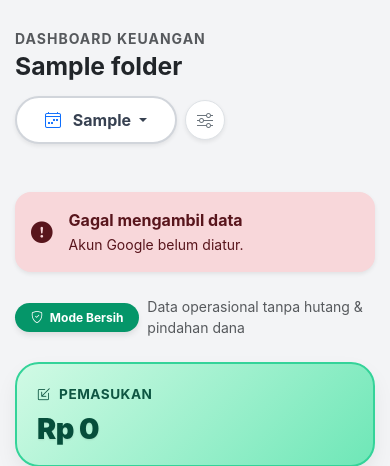
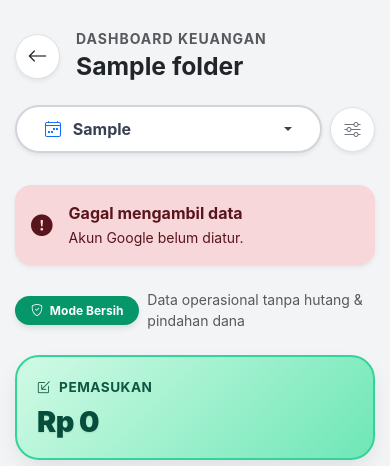
Before and after one commit to esasae023/money-management, a Flask app: page /folder/1/dashboard in a window 390 px wide. Shown: the top 466 px of the page. Run offline with Flask 3, Linux system fonts and the light colour scheme; a user stored in the database is signed in; tables that the repository leaves empty hold one stand-in row (values such as "Sample post").

Commit message:
Add back button in dashboard

```diff
--- a/static/css/dashboard.css
+++ b/static/css/dashboard.css
@@ -252,3 +252,80 @@ body {
 
 .chart-container-fix { position: relative; width: 100%; height: 100%; transform: translateZ(0); }
 canvas { transform: translateZ(0); will-change: transform, opacity; }
+
+/* =========================================
+   [NEW] HEADER LAYOUT FIXES
+   ========================================= */
+
+/* 1. Container Header Utama */
+.dashboard-header-wrapper {
+    display: flex;
+    justify-content: space-between; /* Jarak maksimal kiri-kanan */
+    align-items: center;
+    width: 100%; /* Wajib full width agar tidak mengumpul ke kiri */
+    margin-bottom: 2rem;
+    margin-top: 1rem;
+    gap: 1rem; /* Jarak antar elemen jika layar sempit */
+}
+
+/* 2. Bagian Kiri (Tombol Back + Judul) */
+.header-left {
+    display: flex;
+    align-items: center;
+    gap: 1rem; /* Jarak antara tombol back dan teks judul */
+    flex: 1; /* Mengambil ruang sisa agar judul tidak terpotong */
+}
+
+/* 3. Bagian Kanan (Dropdown + Config) */
+.header-right {
+    display: flex;
+    align-items: center;
+    gap: 0.5rem;
+}
+
+/* 4. FIX TOMBOL KEMBALI (Supaya Bulat Sempurna, Tidak Oval) */
+.btn-circle-fix {
+    width: 45px !important;
+    height: 45px !important;
+    min-width: 45px !important; /* Mencegah penyusutan */
+    min-height: 45px !important;
+
+    padding: 0 !important; /* Hilangkan padding teks */
+    border-radius: 50% !important;
+
+    display: flex !important;
+    align-items: center;
+    justify-content: center;
+    flex-shrink: 0; /* KUNCI: Jangan biarkan flexbox menekan tombol ini */
+}
+
+/* --- MOBILE RESPONSIVE TWEAKS --- */
+@media (max-width: 768px) {
+    /* Di HP, header jadi atas-bawah */
+    .dashboard-header-wrapper {
+        flex-direction: column;
+        align-items: flex-start; /* Rata kiri */
+        gap: 1.5rem;
+    }
+
+    /* Judul di HP bisa memanjang penuh */
+    .header-left {
+        width: 100%;
+    }
+
+    /* Kontrol Kanan di HP jadi Full Width agar rapi */
+    .header-right {
+        width: 100%;
+        justify-content: space-between; /* Dropdown di kiri, Config di kanan */
+    }
+
+    /* Tombol dropdown di HP jadi full width mengisi ruang */
+    .header-right .dropdown {
+        flex-grow: 1;
+    }
+    .header-right .dropdown button {
+        width: 100%;
+        justify-content: space-between; /* Teks kiri, panah kanan */
+        display: flex;
+    }
+}
--- a/templates/dashboard.html
+++ b/templates/dashboard.html
@@ -5,47 +5,53 @@
 <link rel="stylesheet" href="https://cdn.jsdelivr.net/npm/bootstrap-icons@1.11.0/font/bootstrap-icons.css">
 
 <style>
-    /* 1. Aturan Margin Section Terakhir */
-    .no-margin-bottom {
-        margin-bottom: 0 !important;
-        padding-bottom: 0 !important;
-    }
-
-    /* 2. Pengatur Jarak Bawah (Spacer) */
-    .bottom-spacer-force {
-        /* Desktop: Tipis (20px) */
-        height: 20px !important;
-        display: block;
-    }
-
-    /* Mobile: Dikecilkan drastis dari 85px menjadi 30px */
-    @media (max-width: 768px) {
-        .bottom-spacer-force {
-            height: 30px !important; /* UPDATE: Lebih Rapat */
-        }
-    }
+    .no-margin-bottom { margin-bottom: 0 !important; padding-bottom: 0 !important; }
+    .bottom-spacer-force { height: 20px !important; display: block; }
+    @media (max-width: 768px) { .bottom-spacer-force { height: 30px !important; } }
 </style>
 {% endblock %}
 
 {% block content %}
-<div class="d-flex justify-content-between align-items-center mb-5 mt-3">
-    <div>
-        <h6 class="text-uppercase text-muted mb-1 small fw-bold" style="letter-spacing: 1px;">Dashboard Keuangan</h6>
-        <h2 class="fw-bold text-dark m-0">{{ folder.name }}</h2>
+
+<div class="dashboard-header-wrapper">
+
+    <div class="header-left">
+        <a href="{{ url_for('select_year') }}"
+           class="btn btn-white bg-white shadow-sm border btn-circle-fix hover-scale"
+           title="Kembali ke Pilih Tahun">
+            <i class="bi bi-arrow-left text-dark fs-5"></i>
+        </a>
+
+        <div>
+            <h6 class="text-uppercase text-muted mb-1 small fw-bold" style="letter-spacing: 1px;">
+                Dashboard Keuangan
+            </h6>
+            <h2 class="fw-bold text-dark m-0 text-truncate">
+                {{ folder.name }}
+            </h2>
+        </div>
     </div>
 
-    <div class="d-flex align-items-center gap-2">
+    <div class="header-right">
         <div class="dropdown">
-            <button class="btn btn-white bg-white shadow-sm dropdown-toggle" type="button" data-bs-toggle="dropdown">
-                <i class="bi bi-calendar4-week me-2 text-primary"></i> {{ selected_month }}
+            <button class="btn btn-white bg-white shadow-sm dropdown-toggle d-flex align-items-center" type="button" data-bs-toggle="dropdown">
+                <span><i class="bi bi-calendar4-week me-2 text-primary"></i> {{ selected_month }}</span>
             </button>
-            <ul class="dropdown-menu shadow border-0 rounded-4 mt-2">
+            <ul class="dropdown-menu shadow border-0 rounded-4 mt-2 w-100">
                 {% for sheet in sheet_list %}
-                <li><a class="dropdown-item py-2 px-3" href="{{ url_for('dashboard', folder_id=folder.id, month=sheet) }}">{{ sheet }}</a></li>
+                <li>
+                    <a class="dropdown-item py-2 px-3 {% if sheet == selected_month %}fw-bold active{% endif %}"
+                       href="{{ url_for('dashboard', folder_id=folder.id, month=sheet) }}">
+                       {{ sheet }}
+                    </a>
+                </li>
                 {% endfor %}
             </ul>
         </div>
-        <a href="{{ url_for('folder_settings', folder_id=folder.id) }}" class="btn btn-white bg-white shadow-sm border rounded-circle p-2" style="width: 40px; height: 40px; display:flex; align-items:center; justify-content:center;" title="Konfigurasi">
+
+        <a href="{{ url_for('folder_settings', folder_id=folder.id) }}"
+           class="btn btn-white bg-white shadow-sm border btn-circle-fix"
+           title="Konfigurasi">
             <i class="bi bi-sliders text-secondary"></i>
         </a>
     </div>
```
